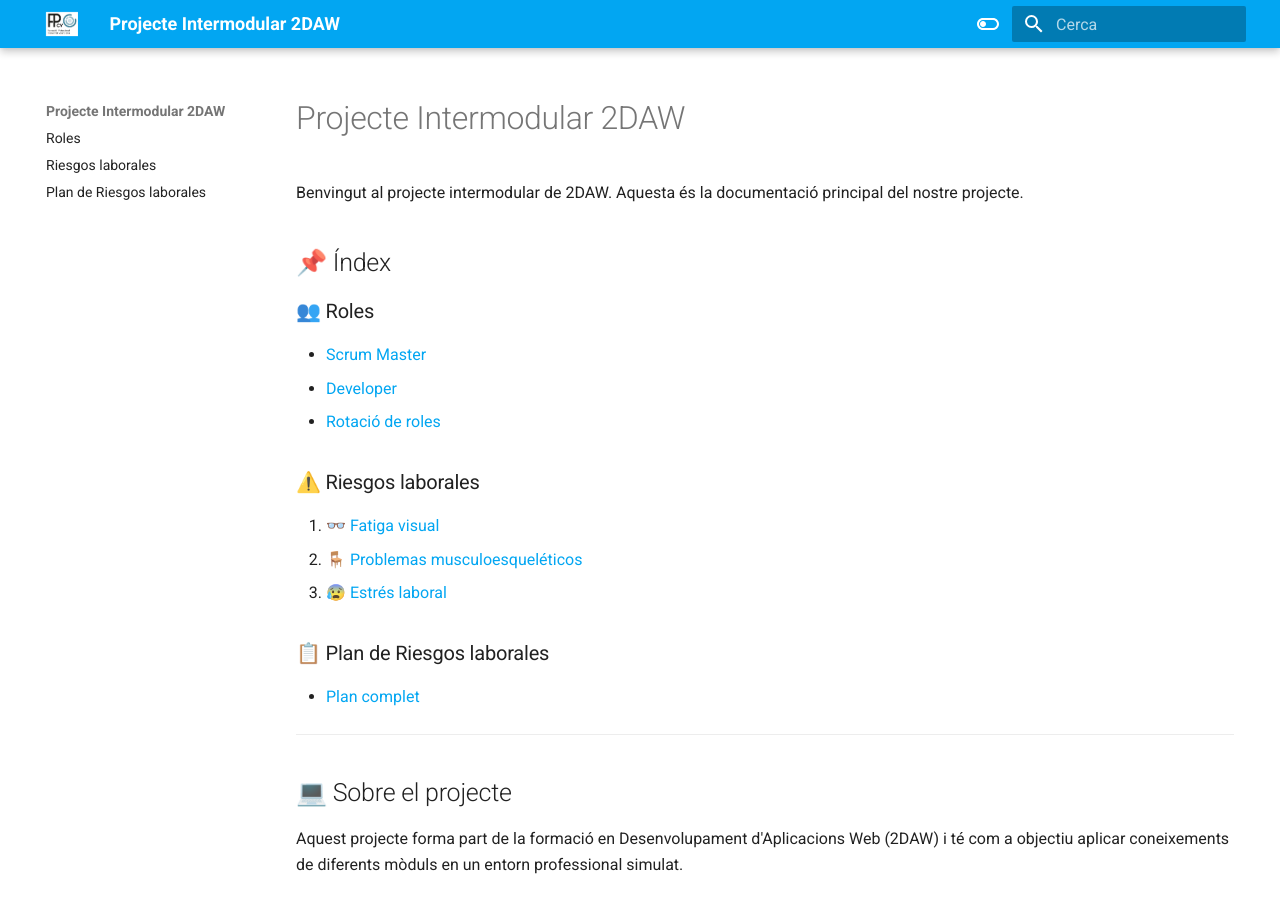
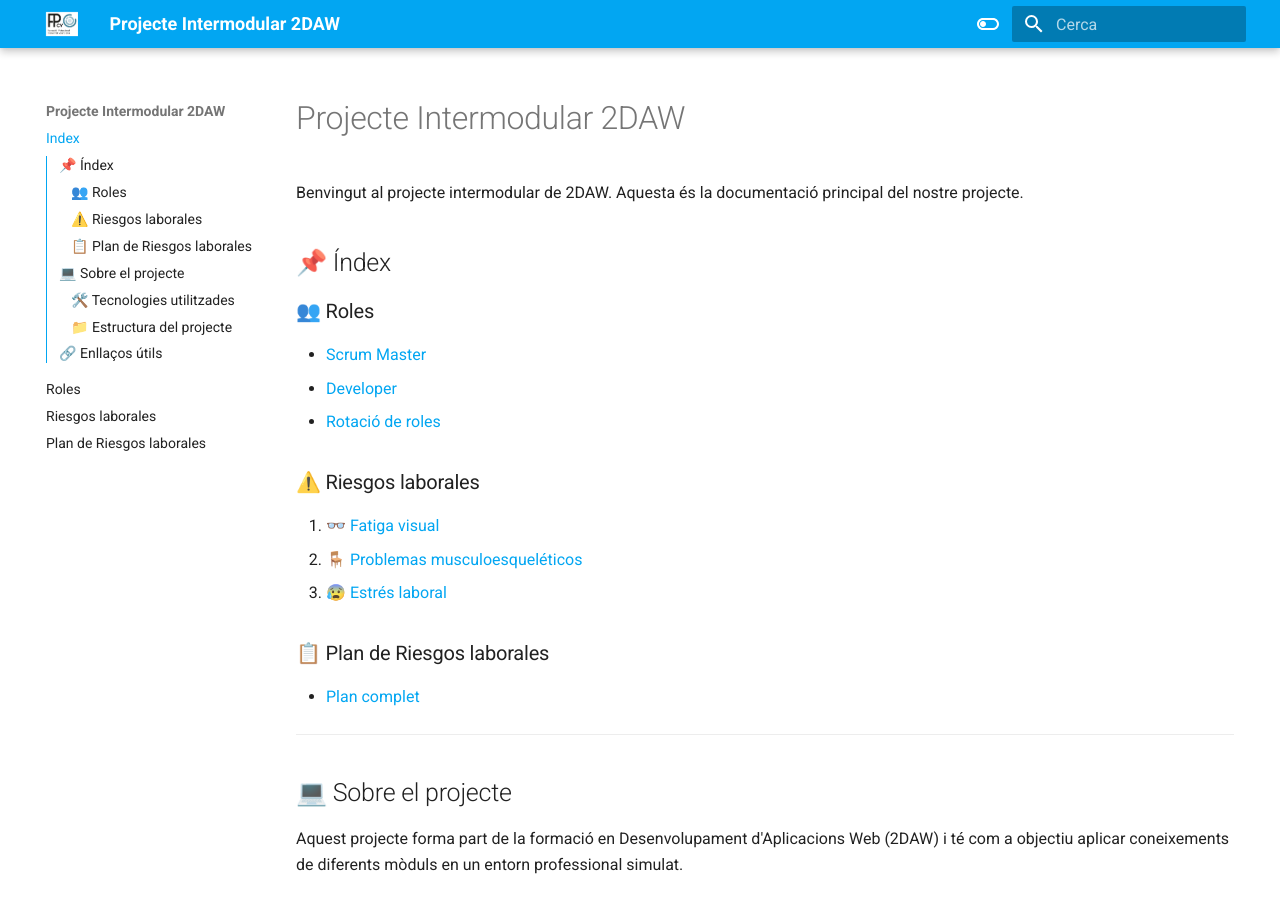
Before and after one commit to JoanRipollAbad/PoyecteIntermodular-Joan-Jaume, an MkDocs documentation site: the page built from docs/index.md, in a window 1280 px wide and 900 px high. Built offline with MkDocs 1.6.1 and Material for MkDocs 9.7.7, drawn with Linux system fonts in a browser that asks for light colours.

```diff
--- a/mkdocs.yml
+++ b/mkdocs.yml
@@ -4,6 +4,7 @@
 
 
 nav:
+  - "Index": index.md
   - "Roles": rols.md
   - "Riesgos laborales": riesgosLaborales.md
   - "Plan de Riesgos laborales": planRiesgosLaborales.md
```
Also changed, not shown: site/404.html, site/index.html, site/planRiesgosLaborales.html, site/riesgosLaborales.html, site/rols.html.
